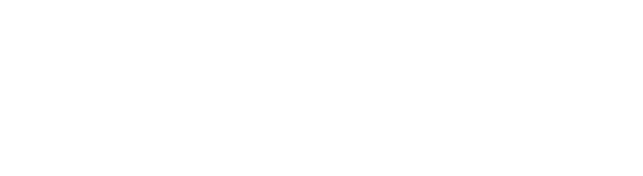
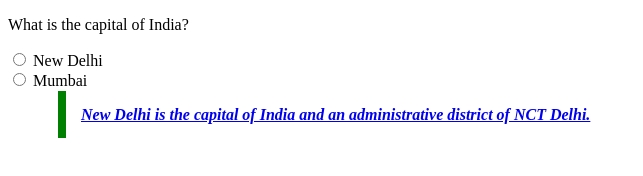
Before and after one commit to acciojob/trivia-MohdSajid8010, a website: page main.html in a window 1280 px wide. Shown: the whole page, without its empty margins (0-643 px from the left). Drawn offline with Linux system fonts and the light colour scheme.

Commit message:
created a submission

```diff
--- a/main.html
+++ b/main.html
@@ -8,6 +8,29 @@
 
 <body>
 	<!-- the entire body must be written by student -->
+
+
+	<p>What is the capital of India?</p>
+
+		<input type="radio" id="city1" name="city" required>
+		<label for="city1">New Delhi</label>
+		<br>
+
+		<input type="radio" id="city2" name="city" required>
+		<label for="city2">Mumbai</label>
+		<br>
+
+<!-- 	<blockquote cite="https://en.wikipedia.org/wiki/New_Delhi">
+
+	   <p class="para">New Delhi is the capital of India and an administrative district of NCT Delhi.</p>
+
+    </blockquote> -->
+ <blockquote >
+	 <cite><a href="https://en.wikipedia.org/wiki/New_Delhi" class="para">
+	 New Delhi is the capital of India and an administrative district of NCT Delhi.
+ </a></cite>
+    </blockquote>
+
     <script type="text/javascript" src="./script.js">
 </script>
 
--- a/styles.css
+++ b/styles.css
@@ -1,2 +1,10 @@
 
 /* Your CSS Code here. */
+.para{
+max-width: 600px;
+margin: 10px;
+padding: 15px;
+border-left: 8px solid green;
+background-color: f8fffe;
+font-weight: bold;
+}
```
